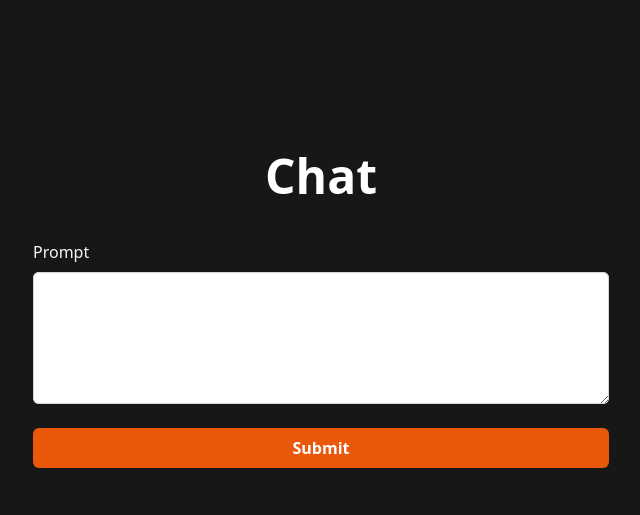
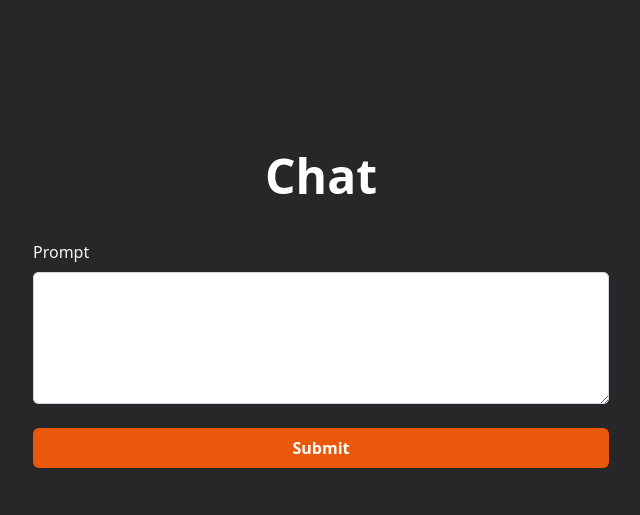
Before and after one commit to AV2001/sylus, a Flask app: page /chat in a window 1280 px wide. Shown: the part 80-595 px from the top of the page, without its empty margins (319-959 px from the left). Run offline with Flask 3, Linux system fonts and the light colour scheme; the visitor is signed in with stand-in values (Sample User, id 1); some libraries are stand-ins or nearby versions.

Commit message:
change background color of body

```diff
--- a/templates/base.html
+++ b/templates/base.html
@@ -19,9 +19,9 @@
         <link rel="stylesheet" href="/static/css/style.css" />
         <title>{% block title %}{% endblock %}</title>
     </head>
-    <body class="relative">
+    <body class="relative bg-zinc-800">
         {% if 'email' in session %}
-        <nav class="fixed w-full z-50 top-0 left-0 md:bg-transparent">
+        <nav class="fixed w-full z-50 top-0 left-0">
             <div
                 class="max-w-screen-xl flex flex-wrap items-center justify-between mx-auto p-4"
             >
```
